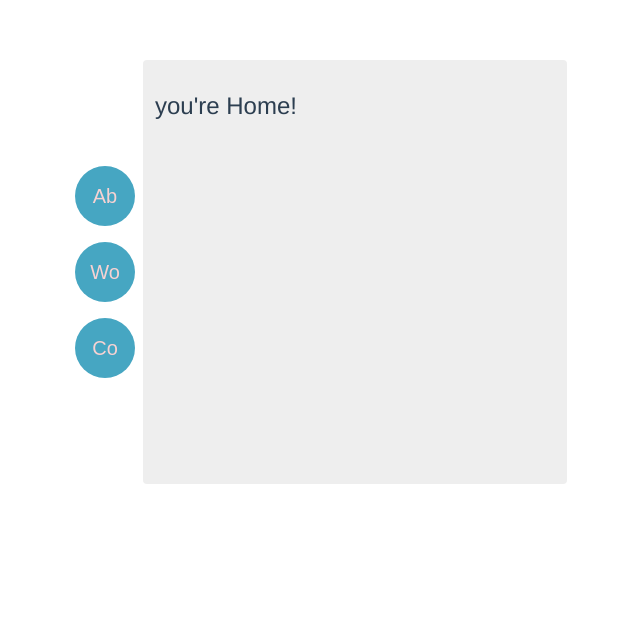
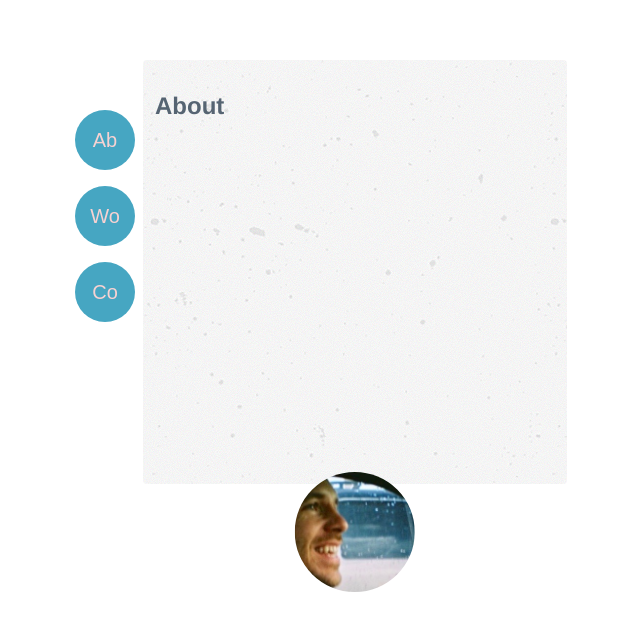
Before and after one commit to soundslikebliss/r18-vue, a Vue app: page / in a window 1280 px wide. Shown: the part 128-758 px from the top of the page, without its empty margins (285-925 px from the left). Built offline with nearby package versions, Linux system fonts and the light colour scheme.

Commit message:
profile photo positioning

```diff
--- a/src/App.vue
+++ b/src/App.vue
@@ -23,7 +23,7 @@
 
 		</section>
       </div>
-      <!-- <img class="me" src="./assets/me2.jpg"> -->
+      <img class="me" src="./assets/me2.jpg">
   </div>
 </template>
 
@@ -55,7 +55,6 @@ export default {
 	}
 }
 
-
 </script>
 
 
@@ -67,14 +66,32 @@ export default {
   -moz-osx-font-smoothing: grayscale;
   color: #2c3e50;
 }
+h2 {
+	font-weight: 600;
+	font-style: italic;
+}
 img.me {
-  height: 160px;
+  height: 120px;
   border-radius: 100%;
-}
-#content {
+  position: absolute;
+  top: 50%;
+  left: 50%;
+  transform: translate(-50%, -50%);
+  margin-top: 260px;
+
 }
 #inner {
-	overflow: scroll;
+	height: 400px;
+	width: 400px;
+	padding: 12px;
+	position: absolute;
+	top: 50%;
+	left: 50%;
+	transform: translate(-50%, -50%);
+	/* background-color: #eee; */
+	background-image: url('./assets/concrete-texture.png');
+	opacity: .8;
+	overflow: auto;
 	border-radius: 4px;
 }
 #wrapper {
@@ -82,7 +99,7 @@ img.me {
 }
 #buttons {
 	position: absolute;
-	top: 50%;
+	top: 43%;
 	left: 50%;
 	transform: translate(-50%, -50%);
 	margin-left: -270px;
@@ -107,16 +124,7 @@ button {
 button:focus {
 	outline: none;
 }
-#inner {
-	height: 400px;
-	width: 400px;
-	padding: 12px;
-	position: absolute;
-	top: 50%;
-	left: 50%;
-	transform: translate(-50%, -50%);
-	background-color: #eee;
-}
+
 
 
 </style>
--- a/src/components/About.vue
+++ b/src/components/About.vue
@@ -9,7 +9,7 @@ export default {
   name: 'About',
   data () {
     return {
-      msg: 'ABOUT'
+      msg: 'About'
     }
   }
 }
@@ -17,7 +17,4 @@ export default {
 
 <!-- Add "scoped" attribute to limit CSS to this component only -->
 <style scoped>
-h1, h2 {
-  font-weight: normal;
-}
 </style>
--- a/src/components/Contact.vue
+++ b/src/components/Contact.vue
@@ -9,7 +9,7 @@ export default {
   name: 'Contact',
   data () {
     return {
-      msg: 'CONTACT'
+      msg: 'Contact'
     }
   }
 }
@@ -17,7 +17,4 @@ export default {
 
 <!-- Add "scoped" attribute to limit CSS to this component only -->
 <style scoped>
-h1, h2 {
-  font-weight: normal;
-}
 </style>
--- a/src/components/Home.vue
+++ b/src/components/Home.vue
@@ -1,6 +1,6 @@
 <template>
   <div class="home">
-    <h1>{{ msg }}</h1>
+    <h1>{{ title }}</h1>
   </div>
 </template>
 
@@ -9,7 +9,7 @@ export default {
   name: 'Home',
   data () {
     return {
-      msg: "you're Home!"
+      title: "Home"
     }
   }
 }
@@ -17,7 +17,4 @@ export default {
 
 <!-- Add "scoped" attribute to limit CSS to this component only -->
 <style scoped>
-h1, h2 {
-  font-weight: normal;
-}
 </style>
--- a/src/components/Work.vue
+++ b/src/components/Work.vue
@@ -1,5 +1,8 @@
 <template>
   <div class="work">
+    <h1>{{title}}</h1>
+
+    <br />
 
     <!-- <div class="loading" v-if="loading">
       <img src="../assets/loading.gif" alt="loading...">
@@ -30,6 +33,7 @@ export default {
 
   data() {
     return {
+      title: 'Work',
       loading: false,
       work: null,
       error: null,
@@ -57,14 +61,10 @@ export default {
           console.log(error);
         });
       }
-
   }
 }
 </script>
 
 <!-- Add "scoped" attribute to limit CSS to this component only -->
 <style scoped>
-h1, h2 {
-  font-weight: normal;
-}
 </style>
--- a/src/router/index.js
+++ b/src/router/index.js
@@ -14,7 +14,7 @@ export default new Router({
     {
       path: '/',
       name: 'Home',
-      component: Home
+      component: About
     },
     {
       path: '/about',
```
Also changed, not shown: src/assets/concrete-texture.png (added). Lines whose indentation alone changed are shown as unchanged.
